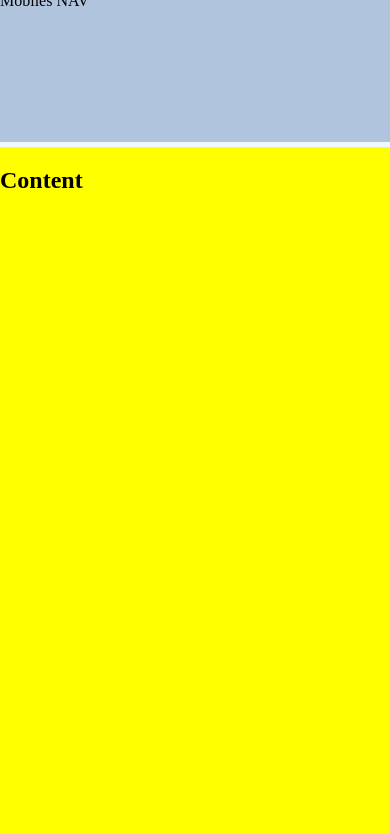
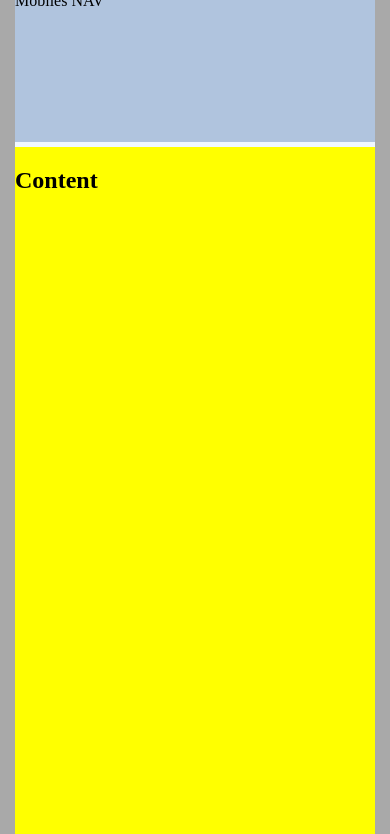
Before and after one commit to pkhilenko/verstka, a plain HTML site: page index.html in a window 390 px wide. Shown: the part 123-957 px from the top of the page. Drawn offline with Linux system fonts and the light colour scheme.

Commit message:
margin mobile to container

```diff
--- a/main.css
+++ b/main.css
@@ -66,6 +66,9 @@ footer {
 }
 
 @media (max-width: 767px) {
+  .container {
+    margin: 50px 15px 0 15px;
+  }
   main {
     display: flex;
     flex-direction: column;
```
